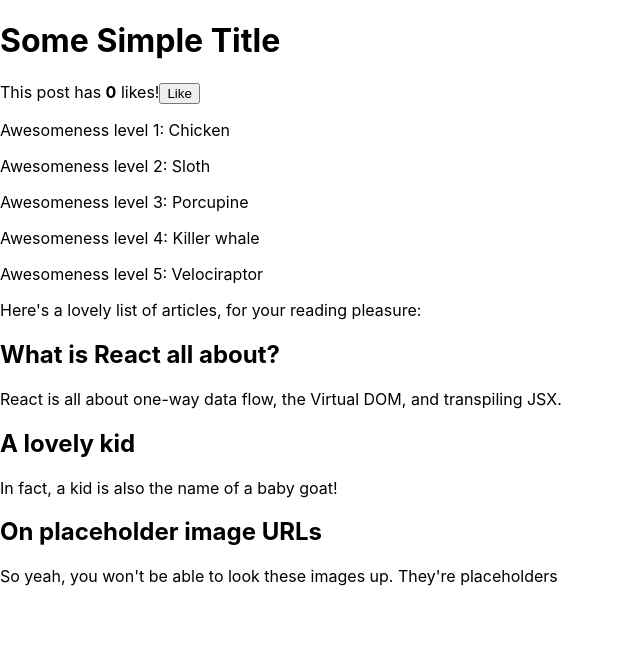
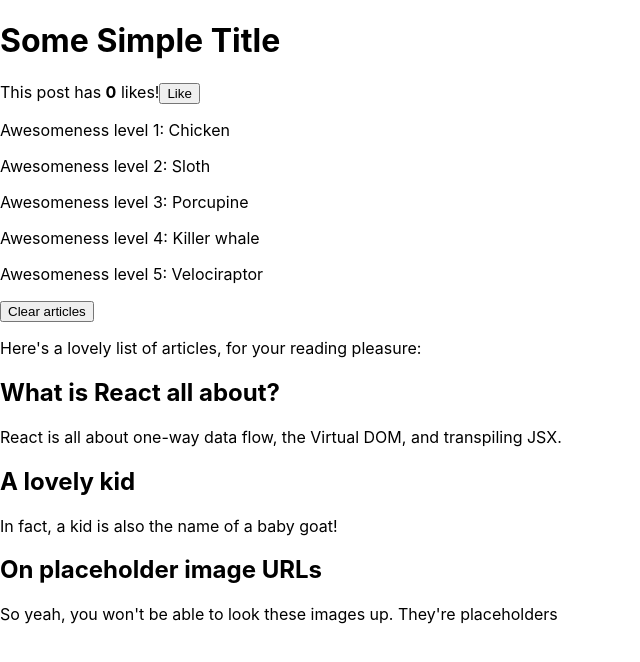
Before and after one commit to Codaisseur/using_state_ts, a React (Create React App) app: page / in a window 1280 px wide. Shown: the top 662 px of the page, without its empty margins (0-640 px from the left). Built offline with nearby package versions, Linux system fonts and the light colour scheme.

Commit message:
Clearing articles

```diff
--- a/src/components/ArticleList.tsx
+++ b/src/components/ArticleList.tsx
@@ -23,8 +23,13 @@
     },
   ]);
 
+  const clear = () => {
+    setArticles([]);
+  };
+
   return (
     <div>
+      <p><button onClick={clear}>Clear articles</button></p>
       <p>Here's a lovely list of articles, for your reading pleasure:</p>
       {articles.map(article => {
         return <ArticleCard key={article.id} article={article} />
```
Also changed, not shown: 1 other file (tests, documents, lock files or other folders).
